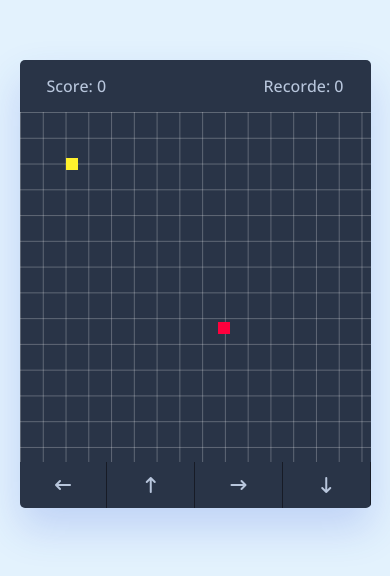
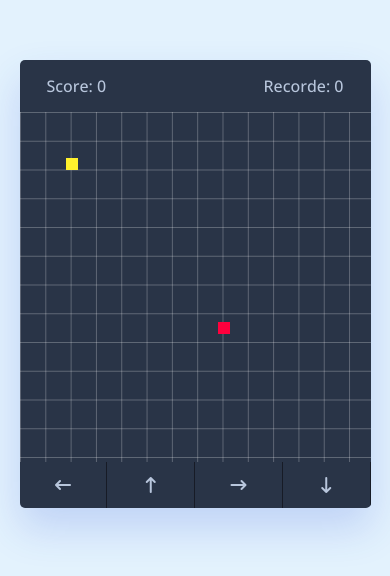
Before and after one commit to MTSmalow/snake-game, a plain HTML site: page index.html in a window 390 px wide. Shown: the part 138-714 px from the top of the page. Drawn offline with nearby package versions, Linux system fonts and the light colour scheme.

Commit message:
Add files via upload

```diff
--- a/style.css
+++ b/style.css
@@ -1,13 +1,11 @@
 /* Import Google font */
 @import url("https://fonts.googleapis.com/css2?family=Open+Sans:wght@400;500;600;700&display=swap");
-
 * {
   margin: 0;
   padding: 0;
   box-sizing: border-box;
   font-family: "Open Sans", sans-serif;
 }
-
 body {
   display: flex;
   align-items: center;
@@ -15,7 +13,6 @@ body {
   min-height: 100vh;
   background: #e3f2fd;
 }
-
 .wrapper {
   width: 65vmin;
   height: 70vmin;
@@ -27,7 +24,6 @@ body {
   background: #293447;
   box-shadow: 0 20px 40px rgba(52, 87, 220, 0.2);
 }
-
 .game-details {
   color: #b8c6dc;
   font-weight: 500;
@@ -36,21 +32,18 @@ body {
   display: flex;
   justify-content: space-between;
 }
-
 .play-board {
   height: 100%;
   width: 100%;
   display: grid;
   background: linear-gradient(#ffffff40 1px, transparent 1px) 0 0,
     linear-gradient(90deg, #ffffff40 1px, transparent 1px) 0 0;
-  background-size: 16.66px 15.7px;
+  background-size: 2.166449934980494vh 2.0416124837451237vh;
   grid-template: repeat(30, 1fr) / repeat(30, 1fr);
 }
-
 .play-board .food {
   background: #ff003d;
 }
-
 .play-board .head {
   background: #fff12d;
 }
@@ -59,7 +52,6 @@ body {
   display: none;
   justify-content: space-between;
 }
-
 .controls i {
   padding: 25px 0;
   text-align: center;
@@ -75,22 +67,18 @@ body {
     width: 90vmin;
     height: 115vmin;
   }
-
   .game-details {
     font-size: 1rem;
     padding: 15px 27px;
   }
-
   .controls {
     display: flex;
   }
-
   .controls i {
     padding: 15px 0;
     font-size: 1rem;
   }
-
   .play-board {
-    background-size: 22.78px 25.78px;
+    background-size: 3vh 3.4070221066319895vh;
   }
 }
```
